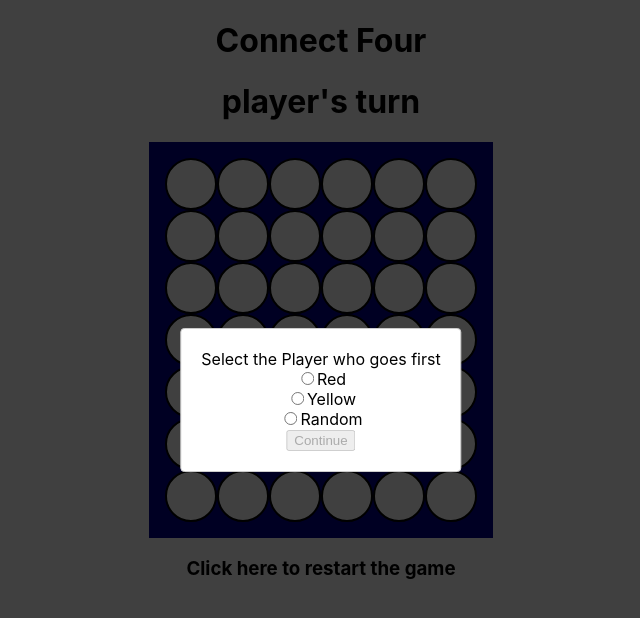
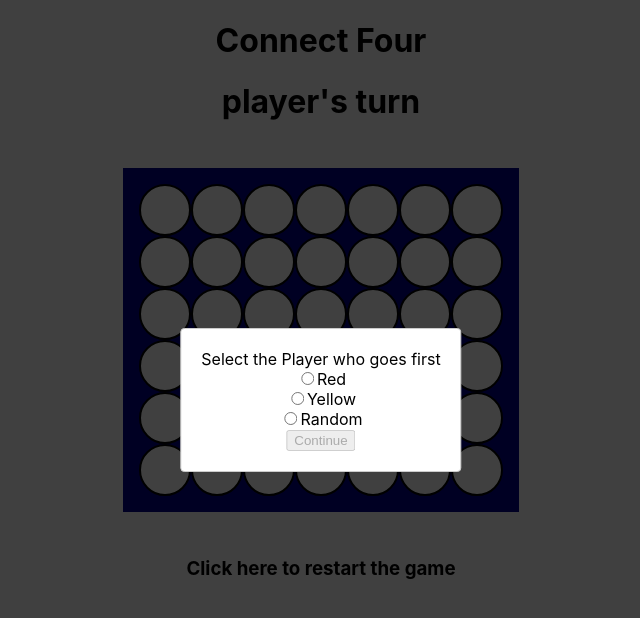
Before and after one commit to apanisales/Connect4, a React (Create React App) app: page / in a window 1280 px wide. Shown: the top 618 px of the page, without its empty margins (319-959 px from the left). Built offline with nearby package versions, Linux system fonts and the light colour scheme.

Commit message:
fix: fix for issue 13

```diff
--- a/src/App.css
+++ b/src/App.css
@@ -8,6 +8,7 @@ body {
 
 #connect-four {
   display: flex;
+  transform: rotate(90deg);
   padding: 1rem;
   background-color: darkblue
 }
```
